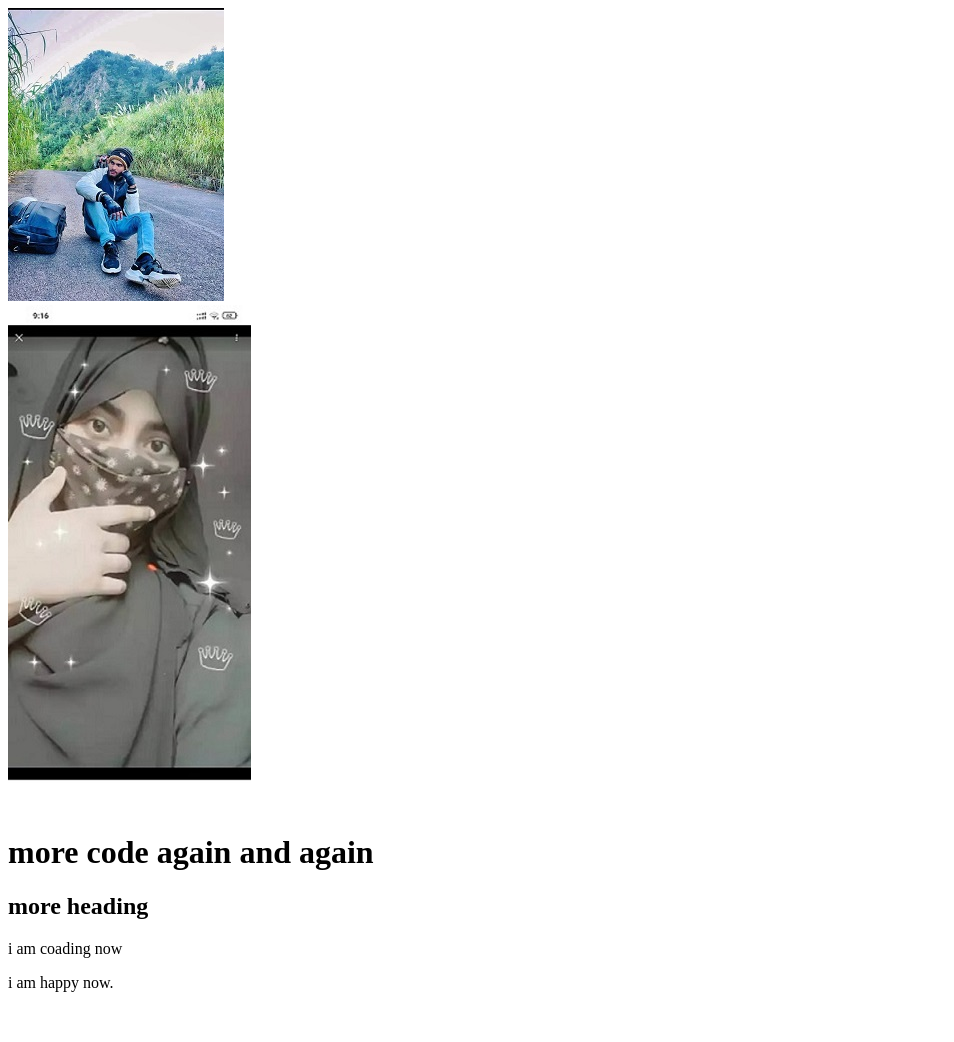
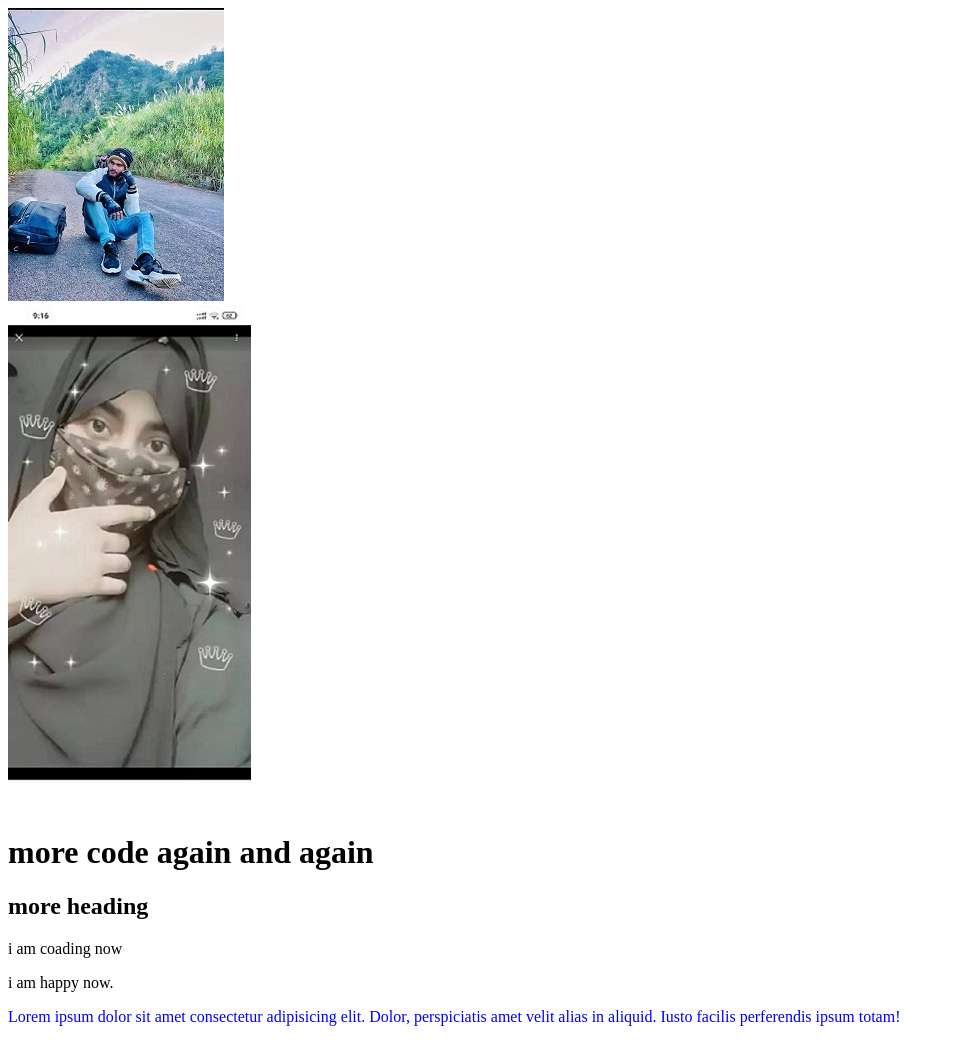
Before and after one commit to Afrin7266/my-third-repo, a plain HTML site: page index.html in a window 1280 px wide. Shown: the whole page, without its empty margins (0-954 px from the left). Before the commit the page ends 1008 px from the top, so only its background shows below. Drawn offline with Linux system fonts and the light colour scheme.

Commit message:
paragraph

```diff
--- a/index.html
+++ b/index.html
@@ -12,5 +12,6 @@
     <h2>more heading</h2>
     <p>i am coading now</p>
     <p>i am happy now.</p>
+    <p style="color: blue;">Lorem ipsum dolor sit amet consectetur adipisicing elit. Dolor, perspiciatis amet velit alias in aliquid. Iusto facilis perferendis ipsum totam!</p>
 </body>
 </html>
```
